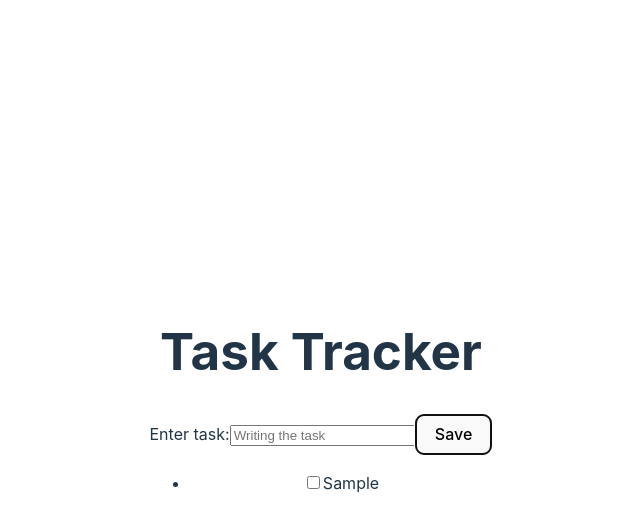
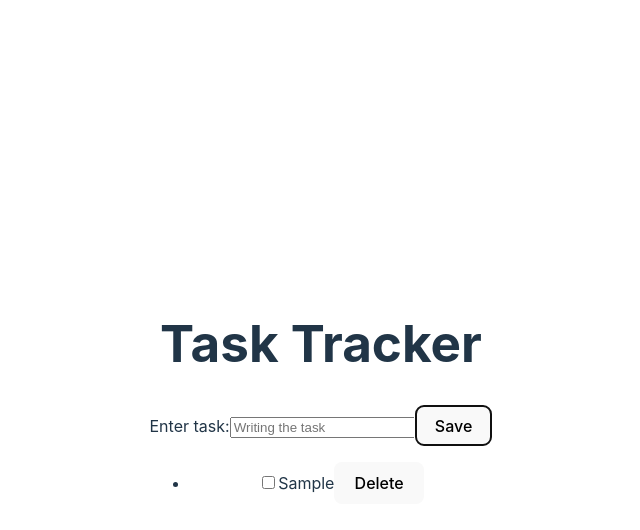
Before and after one commit to jfernandezcl/task-tracker, a React (Vite) app: page / in a window 1280 px wide. Both pictures are taken after typing "Sample" into the empty fields and a click on the button "Save". Shown: the top 530 px of the page, without its empty margins (319-959 px from the left). Built offline with nearby package versions, Linux system fonts and the light colour scheme.

Commit message:
implemented delete task button

```diff
--- a/src/components/TaskItem.jsx
+++ b/src/components/TaskItem.jsx
@@ -1,4 +1,4 @@
-function TaskItem({ task, onToggle }) {
+function TaskItem({ task, onToggle, onToggleDelete }) {
 
 
   return (
@@ -7,6 +7,7 @@ function TaskItem({ task, onToggle }) {
         type="checkbox"
         checked={task.completed}
         onChange={onToggle}
+
       />
       <span
         className="task-marking"
@@ -15,6 +16,7 @@ function TaskItem({ task, onToggle }) {
       >
         {task.text}
       </span>
+      <button onClick={onToggleDelete}>Delete</button>
     </li>
   )
 }
--- a/src/components/TaskList.jsx
+++ b/src/components/TaskList.jsx
@@ -4,11 +4,11 @@ import TaskItem from './TaskItem.jsx';
 
 
 function TaskList() {
-  const [displayList, setDisplayList] = useState([]);
+  const [displayLists, setDisplayLists] = useState([]);
 
   // Función para agregar una tarea a la lista
   const addTask = (newTask) => {
-    setDisplayList([...displayList, newTask])
+    setDisplayLists([...displayLists, newTask])
     console.log(newTask)
   }
 
@@ -17,18 +17,24 @@ function TaskList() {
     const updatedTask = displayList.map((task, i) => {
       return i === index ? { ...task, completed: !task.completed } : task
     })
-    setDisplayList(updatedTask);
+    setDisplayLists(updatedTask);
+  }
+
+  const handleDeleteTask = (index) => {
+    const taskslist = displayLists.filter((_, i) => i !== index)
+    setDisplayLists(taskslist)
   }
 
   return (
     <>
       <TaskForm onAddTask={addTask} />
       <ul>
-        {displayList.map((task, index) => (
+        {displayLists.map((task, index) => (
           <TaskItem
             key={task.id || index}
             task={task}
             onToggle={() => handleToggleTask(index)}
+            onToggleDelete={() => handleDeleteTask(index)}
           />
         ))}
       </ul>
```
